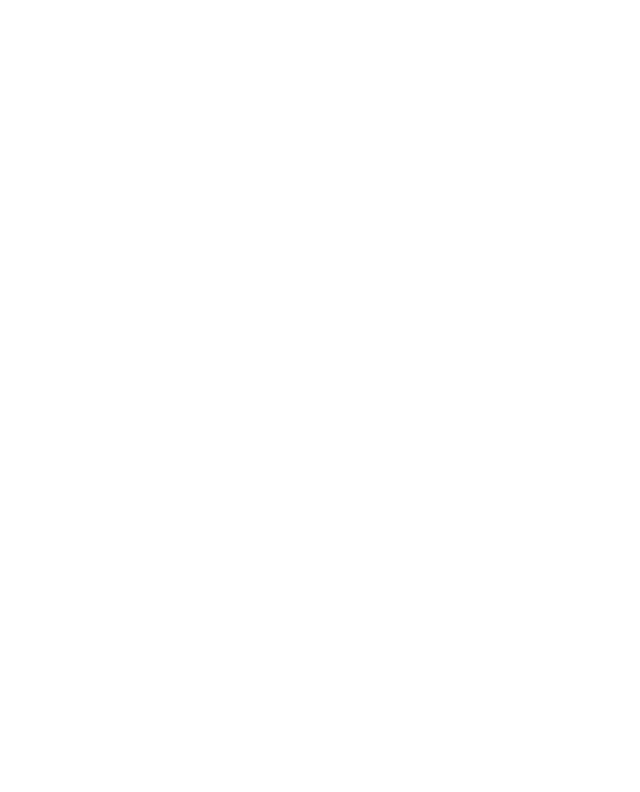
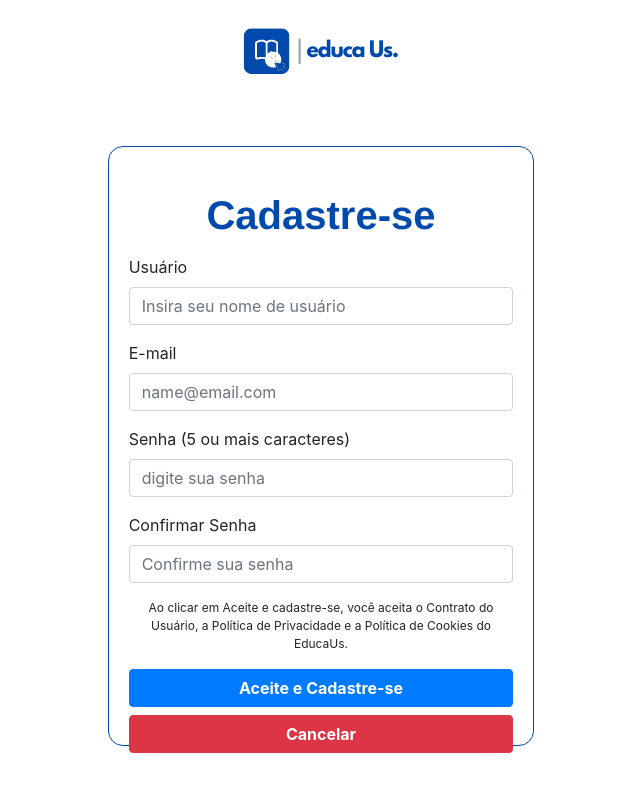
Before and after one commit to mateuspeixoto/Projeto_Integrador_Gen, an Angular app in the folder educaUS_front/educaUS/: page /cadastrar in a window 1280 px wide. Shown: the top 792 px of the page, without its empty margins (319-959 px from the left). Built offline with nearby package versions, Linux system fonts and the light colour scheme.

Commit message:
cadastro html e css

```diff
--- a/educaUS_front/educaUS/src/app/cadastro/cadastro.component.css
+++ b/educaUS_front/educaUS/src/app/cadastro/cadastro.component.css
@@ -0,0 +1,19 @@
+.rcorners2 {
+    border-radius: 15px;
+    border: 1px solid #004AAD;
+    padding: 20px;
+    width: 200px;
+    height: 600px;
+  }
+
+  .b-lg-425{
+      width: 425px;
+  }
+
+  .fs-9pt{
+      font-size: 9pt;
+  }
+
+  .fs-13pt{
+      font-size: 13pt;
+  }
--- a/educaUS_front/educaUS/src/app/cadastro/cadastro.component.html
+++ b/educaUS_front/educaUS/src/app/cadastro/cadastro.component.html
@@ -1,4 +1,42 @@
 <div class="container-fluid">
+    <div class="d-flex justify-content-center mt-2">
+        <img src="../../assets/img/logo.png" alt="">
+    </div>
+    <div class="row d-flex justify-content-center">
+
+        <div class="col-md-4 rcorners2 mt-5 ">
+
+            <h1 class="text-center color mt-4 mb-3 font font-weight-bold" >Cadastre-se</h1>
+
+            <form class="text-start">
+                <div class="form-group">
+                    <label for="usuario">Usuário</label>
+                    <input type="usuario" class="form-control" name='usuario' id="usuario"  placeholder="Insira seu nome de usuário">
+                  </div>
+                <div class="form-group">
+                  <label for="email">E-mail</label>
+                  <input type="email" class="form-control" name='email' id="email" aria-describedby="emailHelp" placeholder="name@email.com">
+                </div>
+                <div class="form-group">
+                  <label for="exampleInputPassword1">Senha (5 ou mais caracteres)</label>
+                  <input type="password" name='senha' class="form-control" id="senha" placeholder="digite sua senha">
+                </div>
+                <div class="form-group">
+                    <label for="confirmSenha">Confirmar Senha</label>
+                    <input class="form-control" type="password" name="confirmSenha" id="confirmSenha"
+                        placeholder="Confirme sua senha">
+                </div>
+                <div class="text-center fs-9pt"><p>Ao clicar em Aceite e cadastre-se, você aceita o Contrato do Usuário, a Política de Privacidade e a Política de Cookies do EducaUs.</p></div>
+                <div class="d-flex justify-content-center align-items-center">
+                <button type="submit" class="btn btn-primary b-lg-425 font-weight-bold">Aceite e Cadastre-se</button>
+                </div>
+                <div class="d-flex justify-content-center align-items-center mt-2">
+                    <button type="submit" class="btn btn-danger b-lg-425 font-weight-bold">Cancelar</button>
+                    </div>
+              </form>
+        </div>
+
+    </div>
 
 
 </div>
```
